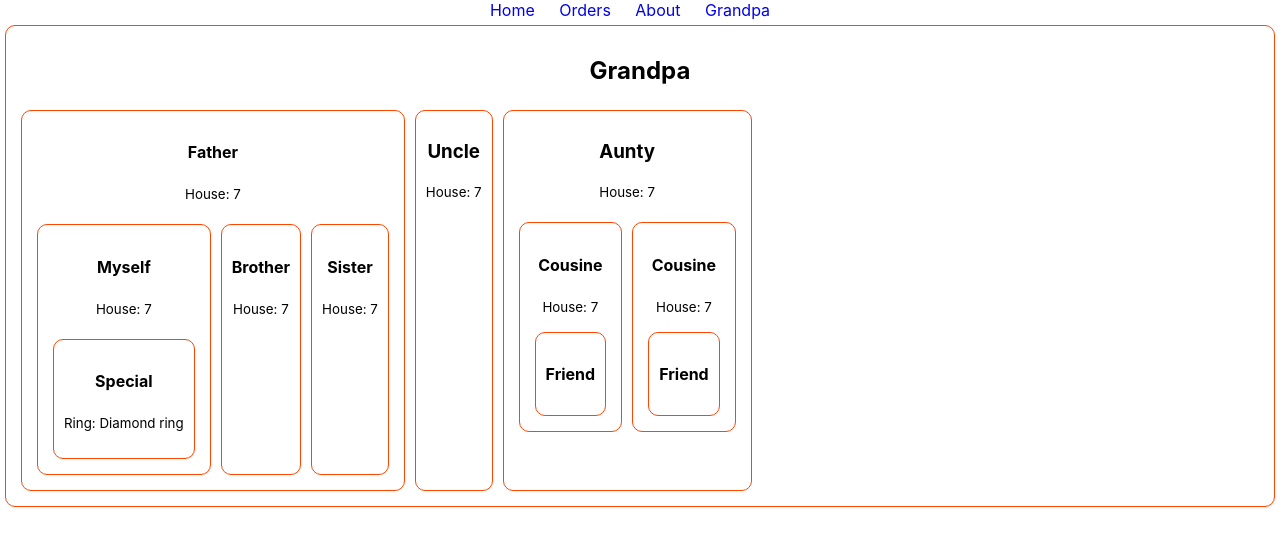
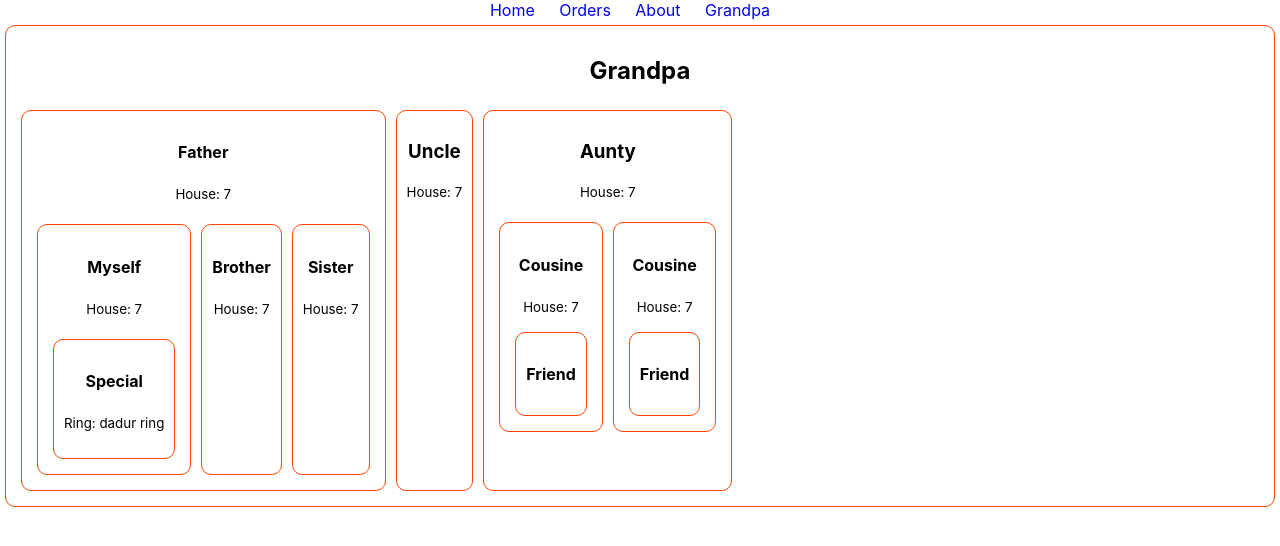
Before and after one commit to amena-hira/T-Shirt, a React (Create React App) app: page /grandpa in a window 1280 px wide. Shown: the top 546 px of the page. Built offline with nearby package versions, Linux system fonts and the light colour scheme.

Commit message:
use context to pass value

```diff
--- a/src/components/Grandpa/Grandpa.js
+++ b/src/components/Grandpa/Grandpa.js
@@ -4,12 +4,13 @@ import Father from '../Father/Father';
 import Uncle from '../Uncle/Uncle';
 import './Grandpa.css';
 
-const RingContext = createContext('Gold Ring');
+export const RingContext = createContext('Gold Ring');
 
 const Grandpa = () => {
     const house = 7;
     const ring = 'Diamond ring';
     return (
+        <RingContext.Provider value='dadur ring'>
             <div className='grandpa'>
                 <h2>Grandpa</h2>
                 <section className='flex'>
@@ -18,6 +19,7 @@ const Grandpa = () => {
                     <Aunty house={house}></Aunty>
                 </section>
             </div>
+        </RingContext.Provider>
     );
 };
 
--- a/src/components/Myself/Myself.js
+++ b/src/components/Myself/Myself.js
@@ -1,13 +1,13 @@
 import React from 'react';
 import Special from '../Special/Special';
 
-const Myself = ({house, ring}) => {
+const Myself = ({house}) => {
     return (
         <div>
             <h4>Myself</h4>
             <p><small>House: {house}</small></p>
             <section className='flex'>
-                <Special ring = {ring}></Special>
+                <Special ></Special>
             </section>
         </div>
     );
--- a/src/components/Special/Special.js
+++ b/src/components/Special/Special.js
@@ -1,6 +1,8 @@
-import React from 'react';
+import React, { useContext } from 'react';
+import { RingContext } from '../Grandpa/Grandpa';
 
-const Special = ({ring}) => {
+const Special = () => {
+    const ring = useContext(RingContext)
     return (
         <div>
             <h4>Special</h4>
```
Lines whose indentation alone changed are shown as unchanged.
